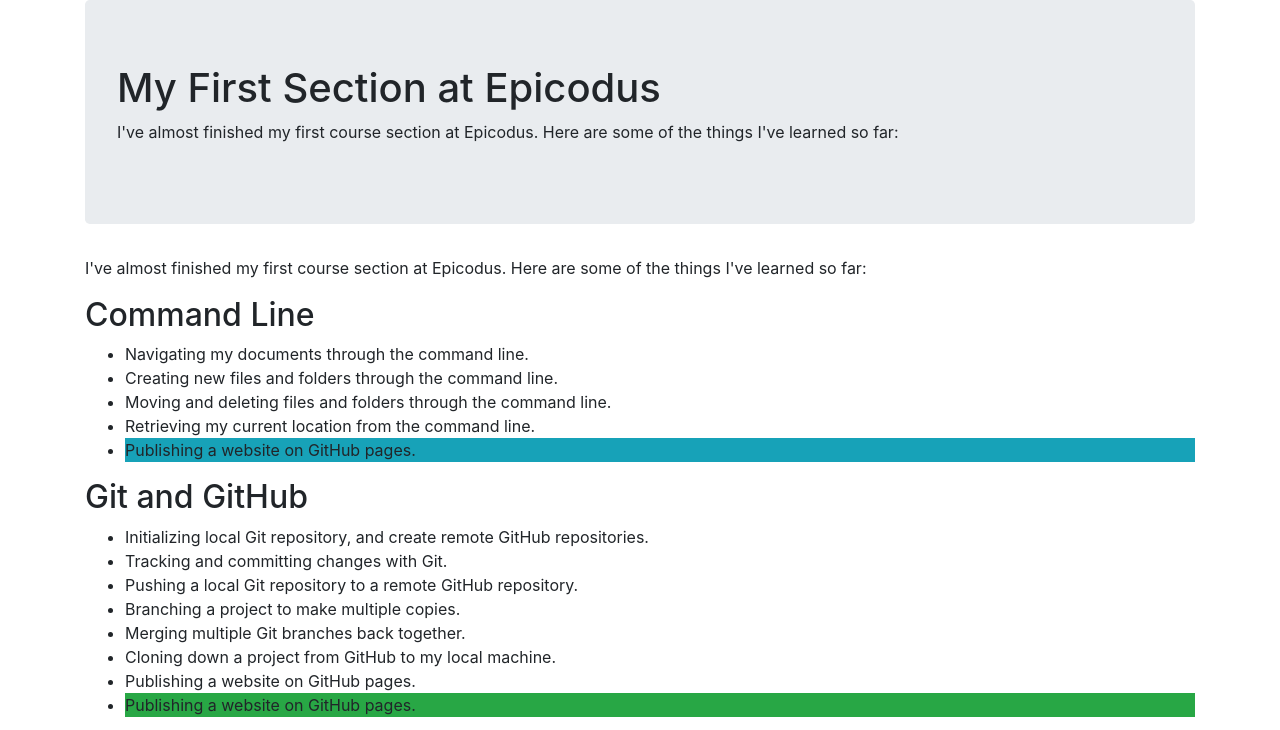
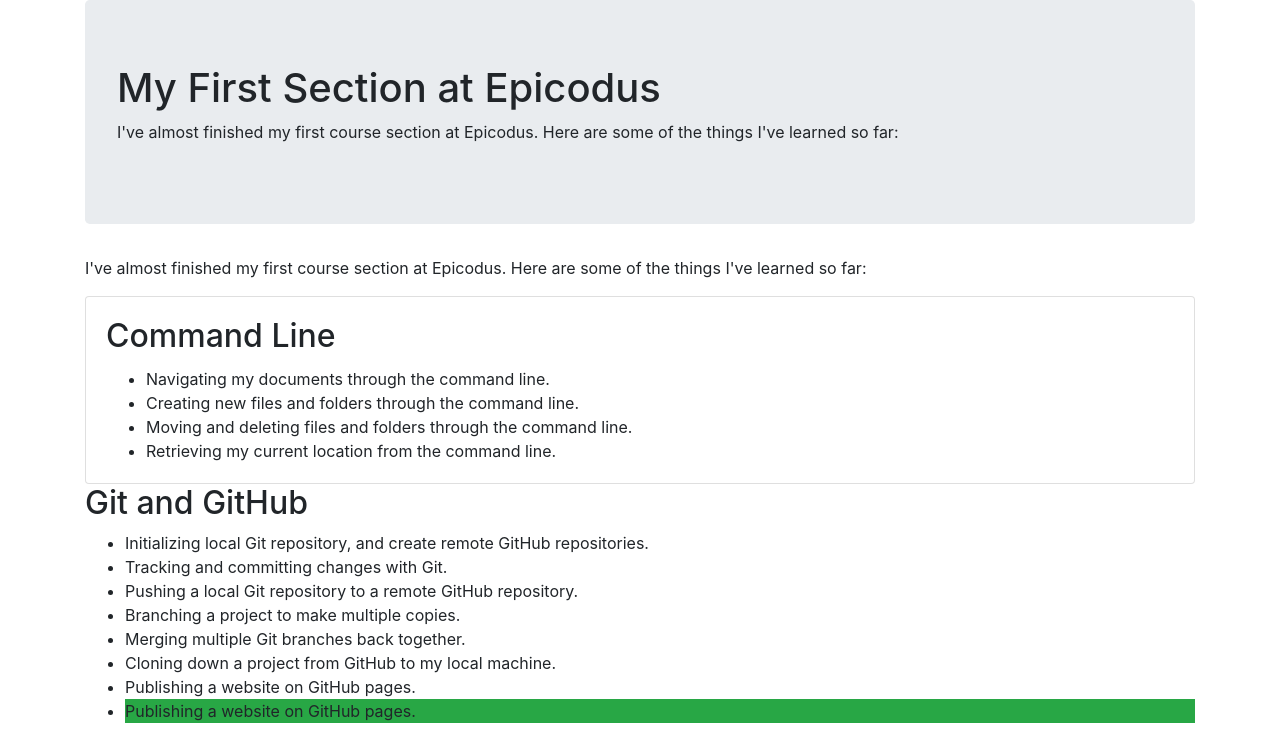
Before and after one commit to keidsiri/section-in-review, a plain HTML site: page index.html in a window 1280 px wide. Shown: the top 730 px of the page. Drawn offline with Linux system fonts and the light colour scheme.

Commit message:
Final step on lerning Bootstrap with Card

```diff
--- a/index.html
+++ b/index.html
@@ -16,14 +16,17 @@
   <p>
     I've almost finished my first course section at Epicodus. Here are some of the things I've learned so far:
   </p>
-  <h2>Command Line</h2>
-  <ul>
-    <li>Navigating my documents through the command line.</li>
-    <li>Creating new files and folders through the command line.</li>
-    <li>Moving and deleting files and folders through the command line.</li>
-    <li>Retrieving my current location from the command line.</li>
-    <li class="bg-info">Publishing a website on GitHub pages.</li>
-  </ul>
+  <div class="card">
+    <div class="card-body">
+      <h2 class="card-title">Command Line</h2>
+      <ul class="card-text">
+        <li>Navigating my documents through the command line.</li>
+        <li>Creating new files and folders through the command line.</li>
+        <li>Moving and deleting files and folders through the command line.</li>
+        <li>Retrieving my current location from the command line.</li>
+      </ul>
+    </div>
+  </div>
   <h2>Git and GitHub</h2>
   <ul>
     <li>Initializing local Git repository, and create remote GitHub repositories.</li>
```
